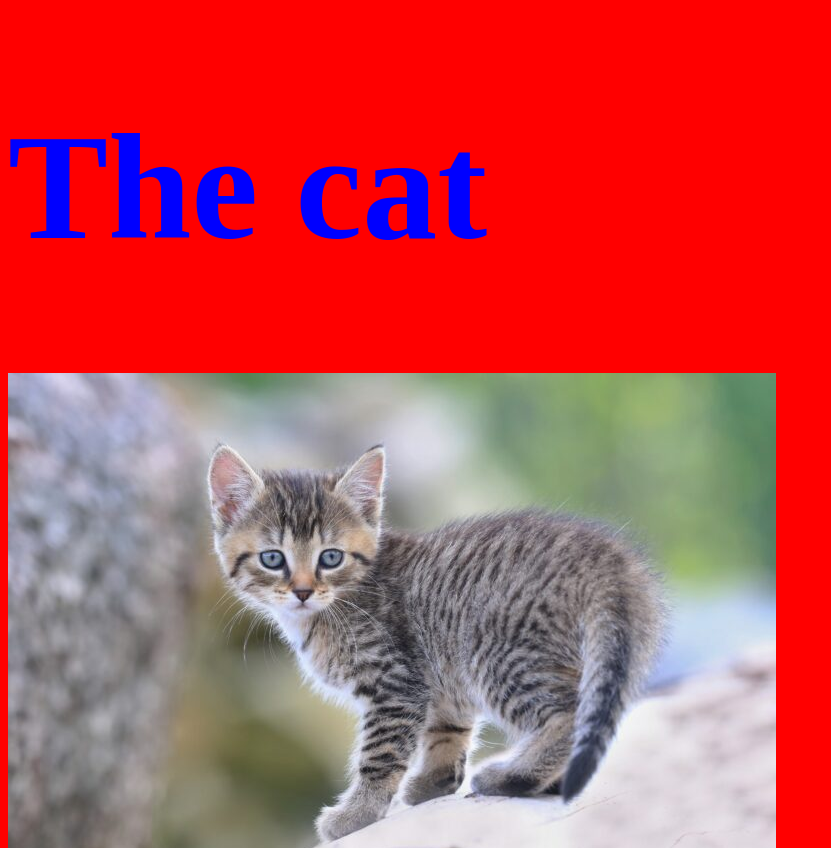
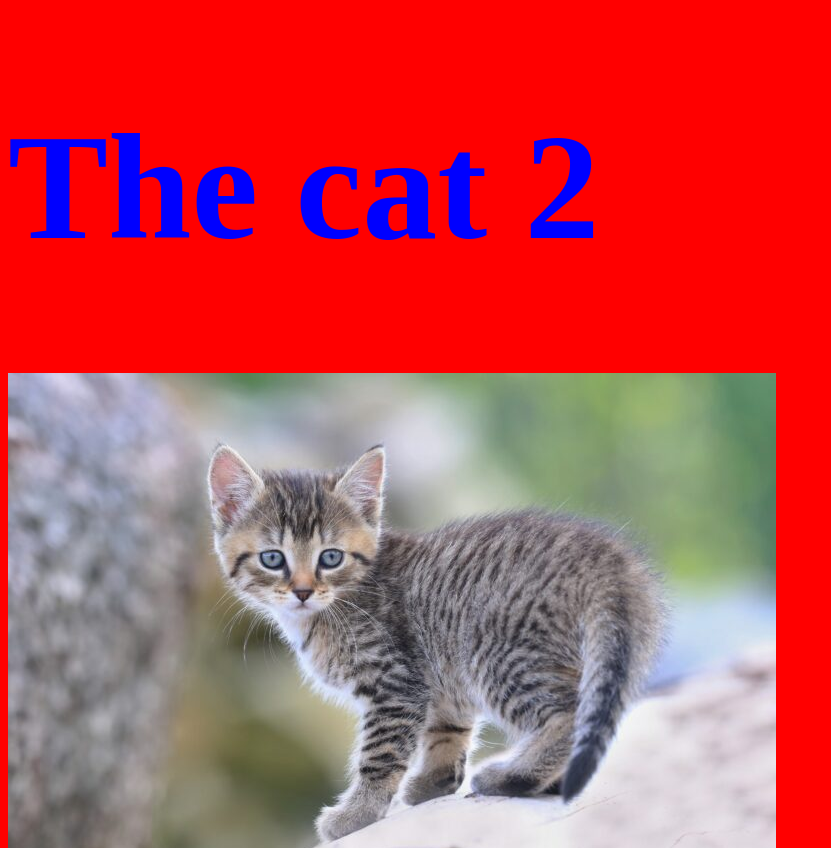
Before and after one commit to Patrick-Croquet/Cat-Demo, a plain HTML site: page index.html in a window 1280 px wide. Shown: the top 848 px of the page, without its empty margins (0-831 px from the left). Drawn offline with Linux system fonts and the light colour scheme.

Commit message:
mon deuxième dépôt

```diff
--- a/index.html
+++ b/index.html
@@ -7,7 +7,7 @@
         <title>Accueil</title>
     </head>
     <body>
-        <h1>The cat</h1>
+        <h1>The cat 2</h1>
         <img src="images/monchaton.jpeg" alt="mon chaton">
 
         <p>Lorem ipsum dolor sit amet consectetur adipisicing elit. Ipsum et nihil laborum
```
